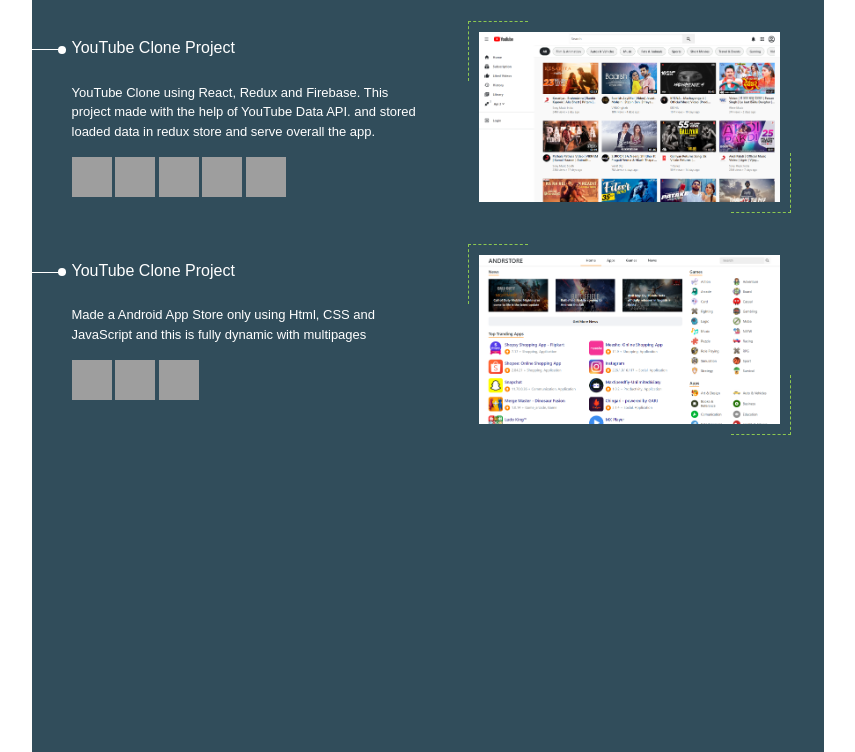
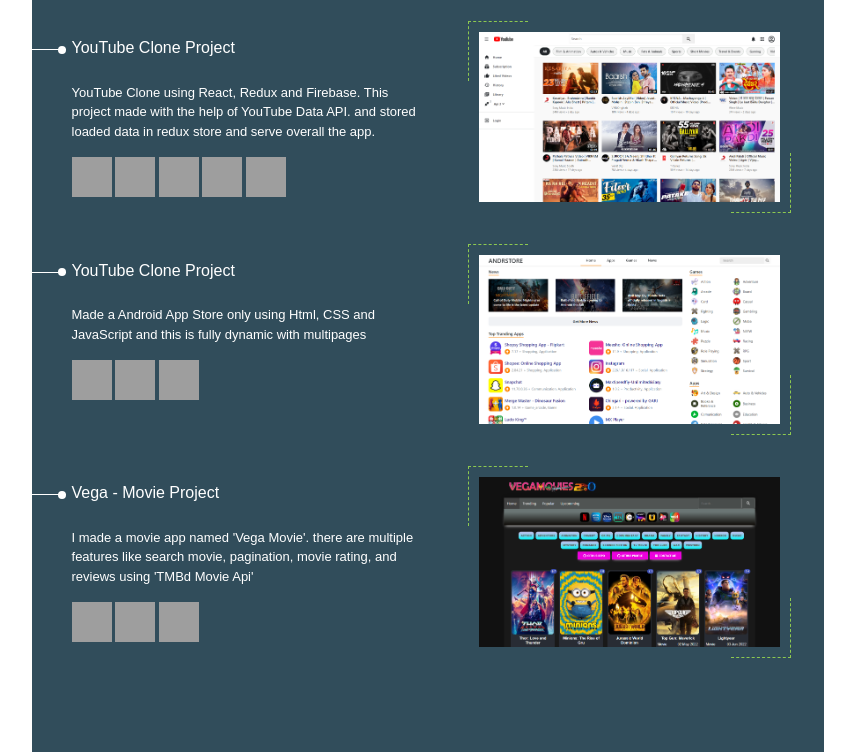
Before and after one commit to kkp785216/resume, a plain HTML site: page index.html in a window 1280 px wide. Shown: the part 1492-2244 px from the top of the page, without its empty margins (212-1067 px from the left). Drawn offline with nearby package versions, Linux system fonts and the light colour scheme; grey boxes are pictures that could not be loaded.

Commit message:
resume updated with a new project vega movie

```diff
--- a/index.html
+++ b/index.html
@@ -420,7 +420,7 @@
                     </div>
                 </div>
             </div>
-            <div class="row projects">
+            <div class="row projects pb-4">
                 <div class="col">
                     <div class="small-heading arial">
                         <div class="point">
@@ -438,6 +438,34 @@
                     </div>
                 </div>
             </div>
+            <div class="row projects">
+                <div class="col">
+                    <div class="small-heading arial">
+                        <div class="point">
+                            <div></div>
+                        </div>
+                        <h4 class="mb-1">Vega - Movie Project</h4>
+                    </div>
+                    <p class="pd-left para arial">I made a movie app named 'Vega Movie'. there are multiple features like search movie, pagination, movie rating, and reviews using 'TMBd Movie Api'</p>
+                    <p class="pd-left para arial mt-3">
+                        <a href="https://reactjs.org/" target="_blank" rel="noreferrer">
+                            <img src="https://raw.githubusercontent.com/devicons/devicon/master/icons/react/react-original-wordmark.svg" alt="react" width="40" height="40">
+                        </a>
+                        <a href="https://redux.js.org" target="_blank" rel="noreferrer">
+                            <img src="https://raw.githubusercontent.com/devicons/devicon/master/icons/redux/redux-original.svg" alt="redux" width="40" height="40">
+                        </a>
+                        <a href="https://sass-lang.com" target="_blank" rel="noreferrer">
+                            <img src="https://raw.githubusercontent.com/devicons/devicon/master/icons/sass/sass-original.svg" alt="sass" width="40" height="40">
+                        </a>
+                    </p>
+                    </p>
+                </div>
+                <div class="col">
+                    <div class="project-frame">
+                        <img src="./assets/img/projects/vegamovie.png" width="100%" alt="">
+                    </div>
+                </div>
+            </div>
         </main>
     </div>
 
```
Also changed, not shown: assets/img/projects/vegamovie.png (added).
